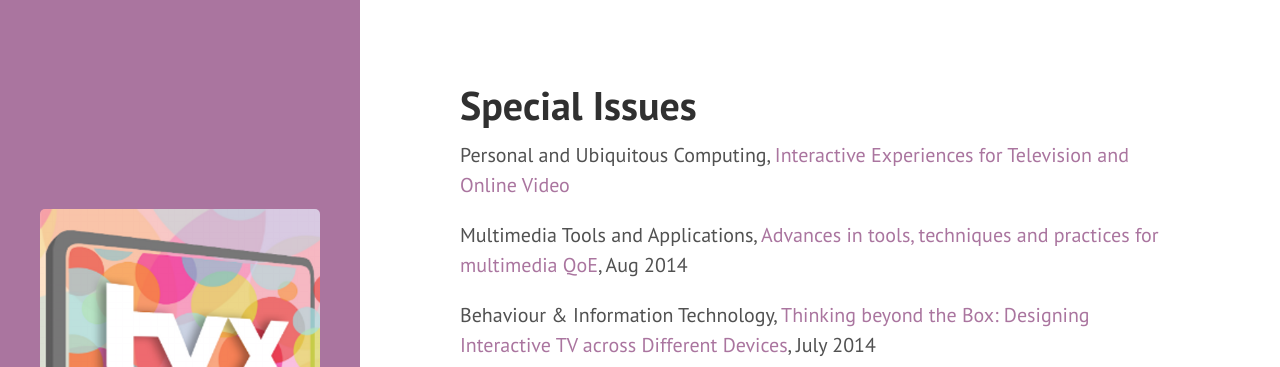
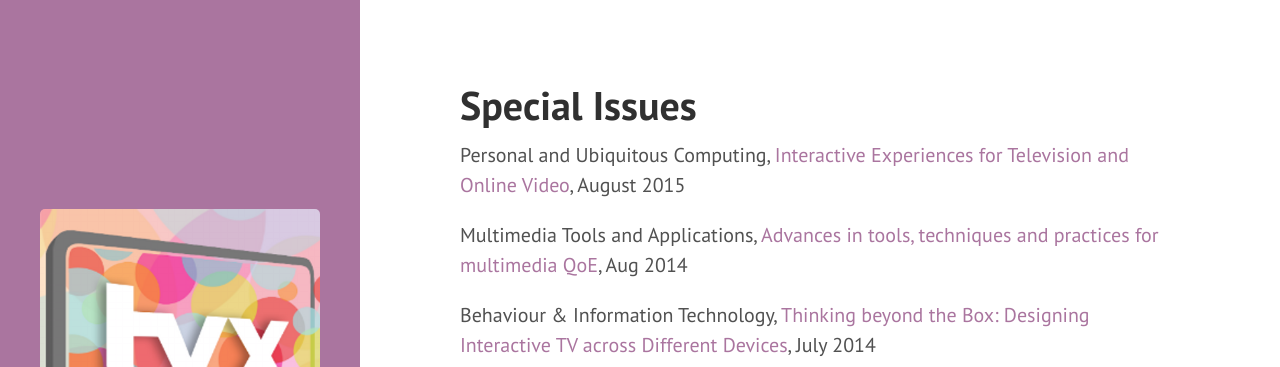
Before and after one commit to acmtvx/www, a Jekyll site: the page built from special_issues.md, in a window 1280 px wide and 900 px high. Shown: the top 367 px of the window. Built offline with Jekyll 4.4.1, drawn with Linux system fonts in a browser that asks for light colours; Markdown is read by kramdown in place of the engine named in the settings.

Commit message:
Update special_issues.md

```diff
--- a/special_issues.md
+++ b/special_issues.md
@@ -3,7 +3,7 @@ layout: page
 title: Special Issues
 ---
 
-Personal and Ubiquitous Computing, [Interactive Experiences for Television and Online Video](http://pucitvandvideoexperiences.wordpress.com)
+Personal and Ubiquitous Computing, [Interactive Experiences for Television and Online Video](http://link.springer.com/article/10.1007/s00779-015-0858-8), August 2015
 
 Multimedia Tools and Applications, [Advances in tools, techniques and practices for multimedia QoE](http://link.springer.com/article/10.1007%2Fs11042-014-2203-z), Aug 2014
 
```
